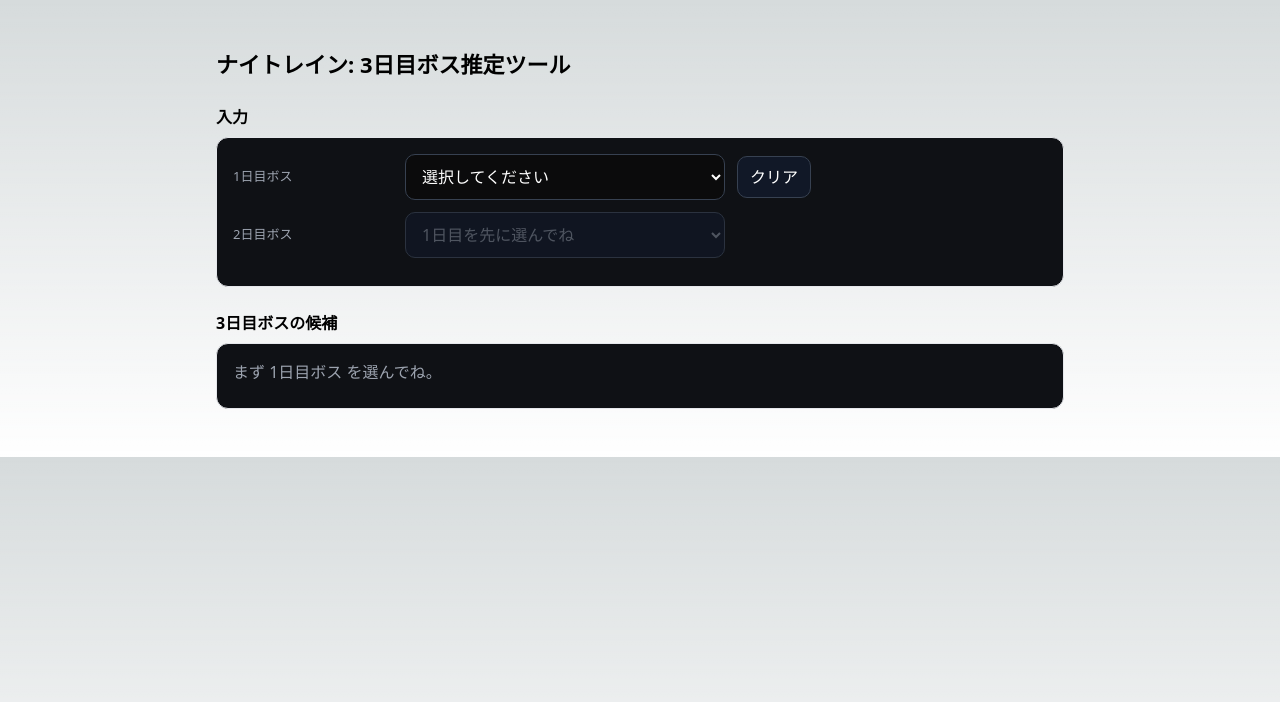
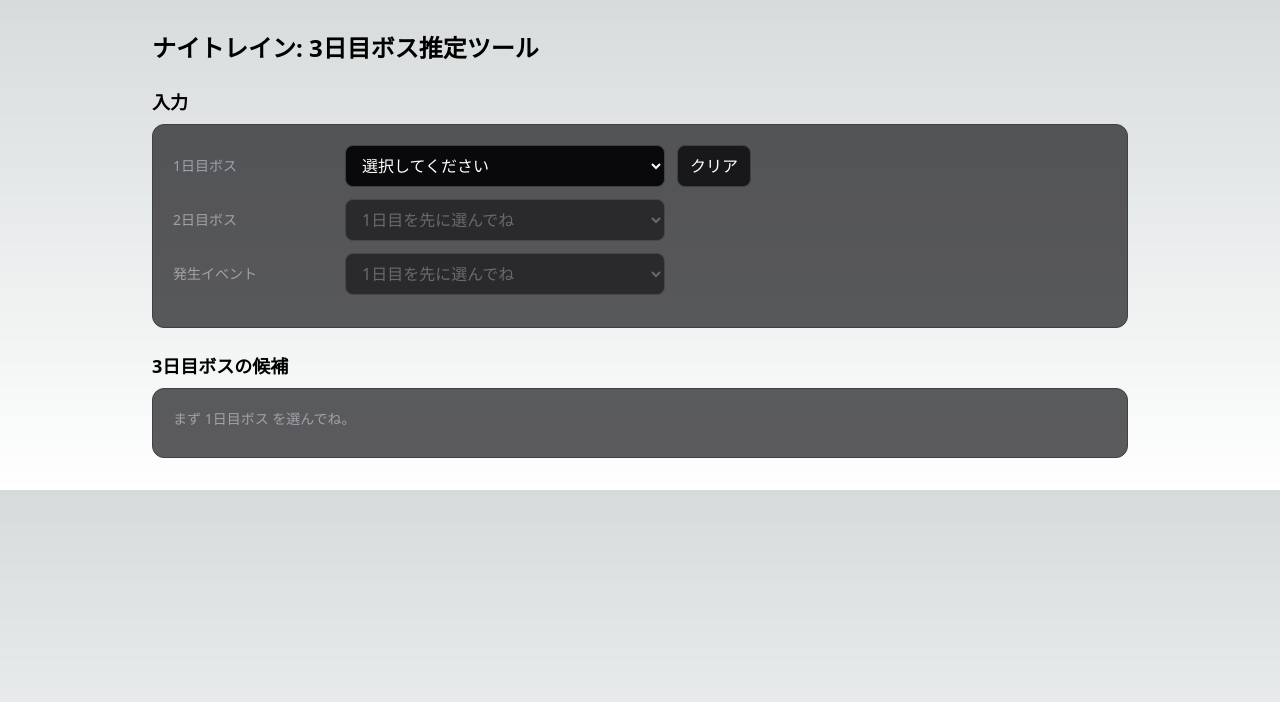
Before and after one commit to Fumiya-Soeno/memosta-api, a Next.js app: page /nightreign/bosses in a window 1280 px wide. Shown: the top 702 px of the page. Built offline with nearby package versions, Linux system fonts and the light colour scheme.

Commit message:
発生イベントを考慮できるように更新

```diff
--- a/pages/nightreign/bosses.tsx
+++ b/pages/nightreign/bosses.tsx
@@ -2,41 +2,15 @@
 
 import React, { useMemo, useState } from "react";
 
-/**
- * ナイトレイン: 1日目/2日目 から 3日目ボス候補を推定するUI
- * -----------------------------------------------------------
- * ✅ 挙動
- *  - 1日目ボスを選ぶ → その時点での 3日目候補 を一覧表示
- *  - 2日目ドロップダウンは 1日目を選ぶまで非活性
- *  - 1日目を選ぶと、2日目の選択肢は「起こり得る候補が先頭に並び、それ以外(ありえないパターン) も選択可」※その場合の3日目は「ナメレス」と判定
- *  - 2日目を選ぶと、3日目候補を更に絞り込み
- *
- * 🗂 データ構造
- *  mapping: Record<Day1, Record<Day2, Day3[]>>
- *  例) mapping["亜人/鈴玉狩り"]["忌み鬼 / ツリーガード"] = ["グラディウス"]
- *
- * 🔧 使い方
- *  - 下の DEFAULT_MAPPING をあなたの表に合わせて更新してください。
- *  - 1日目・2日目・3日目の候補名は完全一致で管理します。
- */
-
+/** 型 */
 type Day1 = string;
 type Day2 = string;
 type Day3 = string;
-
 type Mapping = Record<Day1, Record<Day2, Day3[]>>;
 
-// ---- ここをあなたの最新リストで埋めてね！ ------------------------------
-// 画像から読み取れた一部のみ例として入れてあるよ。足りない分はどんどん追加OK。
-// 重複は自動でユニーク化されるから、遠慮なく配列へ。
+/** Day1×Day2→Day3 */
 const DEFAULT_MAPPING: Mapping = {
-  // 亜人 / 鈴玉狩り
-  "亜人/鈴玉狩り": {
-    忌み鬼: ["グラディウス"],
-    ツリーガード: ["グラディウス"],
-  },
-
-  // 王族の幽鬼
+  "亜人/鈴玉狩り": { 忌み鬼: ["グラディウス"], ツリーガード: ["グラディウス"] },
   王族の幽鬼: {
     "坩堝&黄金カバ": ["リブラ"],
     死儀礼の鳥: ["リブラ"],
@@ -45,17 +19,13 @@ const DEFAULT_MAPPING: Mapping = {
     竜人兵: ["フルゴール"],
     無名の王: ["フルゴール", "ナメレス"],
   },
-
-  // 接ぎ木の君主
   接ぎ木の君主: {
-    神肌のふたり: ["マリス", "カリゴ"], // 両パターンあり
+    神肌のふたり: ["マリス", "カリゴ"],
     降る星の成獣: ["マリス"],
     ツリーガード: ["マリス", "ナメレス"],
     竜のツリーガード: ["カリゴ"],
     冷たい谷の踊り子: ["カリゴ", "ナメレス"],
   },
-
-  // 英雄のガーゴイル
   英雄のガーゴイル: {
     "坩堝&黄金カバ": ["エデレ"],
     僻地の宿将: ["エデレ"],
@@ -65,17 +35,13 @@ const DEFAULT_MAPPING: Mapping = {
     神肌のふたり: ["マリス"],
     降る星の成獣: ["マリス"],
   },
-
-  // 夜の騎兵
   夜の騎兵: {
-    僻地の宿将: ["エデレ", "フルゴール", "ナメレス"], // 両候補
+    僻地の宿将: ["エデレ", "フルゴール", "ナメレス"],
     古竜: ["エデレ"],
     "坩堝&黄金カバ": ["エデレ"],
     竜人兵: ["フルゴール", "ナメレス"],
     無名の王: ["フルゴール"],
   },
-
-  // 溶鉄デーモン
   溶鉄デーモン: {
     竜のツリーガード: ["グノスター", "カリゴ"],
     竜人兵: ["グノスター"],
@@ -85,8 +51,6 @@ const DEFAULT_MAPPING: Mapping = {
     ツリーガード: ["マリス"],
     降る星の成獣: ["マリス"],
   },
-
-  // 戦場の宿将
   戦場の宿将: {
     神肌のふたり: ["リブラ"],
     "坩堝&黄金カバ": ["リブラ", "ナメレス"],
@@ -96,8 +60,6 @@ const DEFAULT_MAPPING: Mapping = {
     竜人兵: ["グノスター"],
     大土竜: ["グノスター", "ナメレス"],
   },
-
-  // 貪食ドラゴン
   貪食ドラゴン: {
     僻地の宿将: ["エデレ", "フルゴール"],
     "坩堝&黄金カバ": ["エデレ"],
@@ -108,8 +70,6 @@ const DEFAULT_MAPPING: Mapping = {
     神肌のふたり: ["マリス"],
     降る星の成獣: ["マリス"],
   },
-
-  // ミミズ顔
   ミミズ顔: {
     僻地の宿将: ["エデレ", "フルゴール"],
     "坩堝&黄金カバ": ["エデレ"],
@@ -120,8 +80,6 @@ const DEFAULT_MAPPING: Mapping = {
     神肌のふたり: ["マリス"],
     降る星の成獣: ["マリス"],
   },
-
-  // 公のフレイディア
   公のフレイディア: {
     "坩堝&黄金カバ": ["エデレ", "リブラ"],
     僻地の宿将: ["エデレ"],
@@ -132,8 +90,6 @@ const DEFAULT_MAPPING: Mapping = {
     神肌のふたり: ["カリゴ"],
     冷たい谷の踊り子: ["カリゴ", "ナメレス"],
   },
-
-  // ティビアの呼び舟
   ティビアの呼び舟: {
     竜のツリーガード: ["グノスター", "カリゴ"],
     大土竜: ["グノスター"],
@@ -143,8 +99,6 @@ const DEFAULT_MAPPING: Mapping = {
     "坩堝&黄金カバ": ["リブラ"],
     死儀礼の鳥: ["リブラ"],
   },
-
-  // 百足のデーモン
   百足のデーモン: {
     竜人兵: ["グノスター", "フルゴール"],
     竜のツリーガード: ["グノスター"],
@@ -155,8 +109,6 @@ const DEFAULT_MAPPING: Mapping = {
     死儀礼の鳥: ["リブラ"],
     神肌のふたり: ["リブラ"],
   },
-
-  // 爛れた樹霊
   爛れた樹霊: {
     竜のツリーガード: ["グノスター", "カリゴ"],
     大土竜: ["グノスター"],
@@ -166,74 +118,53 @@ const DEFAULT_MAPPING: Mapping = {
   },
 };
 
-// -------------------------------------------------------------------------
+/** 発生イベント → 発生する出撃（常夜の王含む） */
+const RAID_EVENT_TO_DAY3: Record<string, Day3[]> = {
+  歩く霊廟: ["兆し", "カリゴ"],
+  隕石: ["三つ首の獣", "エデレ", "カリゴ"],
+  狂い火: ["グノスター", "リブラ"],
+  古の魔術師塔: ["グノスター", "リブラ"],
+  夜の勢力: ["三つ首の獣", "兆し", "フルゴール"],
+  新たな夜の脅威: ["エデレ", "フルゴール"],
+  忌み鬼: ["グノスター", "エデレ", "ナメレス"],
+  巨大な水泡: ["グノスター", "カリゴ", "ナメレス"],
+  蟲の大群: ["マリス", "リブラ", "ナメレス"],
+  悪魔の呪い: ["フルゴール", "カリゴ", "ナメレス"],
+};
 
-const uniq = <T,>(arr: T[]): T[] => Array.from(new Set(arr));
-
+/** 小物ユーティリティ */
+const uniq = <T,>(arr: T[]) => Array.from(new Set(arr));
 const allDay1 = Object.keys(DEFAULT_MAPPING).sort();
-
 const getAllDay2 = (mapping: Mapping): Day2[] =>
   uniq(Object.values(mapping).flatMap((m2) => Object.keys(m2 || {}))).sort();
 
 const getDay2Options = (mapping: Mapping, day1?: Day1) => {
   const all2 = getAllDay2(mapping);
-  if (!day1) return all2; // 1日目未選択なら全候補を提示
+  if (!day1) return all2;
   const valids = Object.keys(mapping[day1] || {});
   const invalids = all2.filter((d) => !valids.includes(d));
-  // 起こり得る候補を先頭、その後に“選ぶとナメレス”候補
   return [...valids.sort(), ...invalids.sort()];
 };
 
 const getDay3ByDay1 = (mapping: Mapping, day1?: Day1) => {
   if (!day1) return [] as Day3[];
-  const m2 = mapping[day1] || {};
-  const all = Object.values(m2).flat();
-  return uniq(all).sort();
+  return uniq(Object.values(mapping[day1] || {}).flat()).sort();
 };
 
 const getDay3ByDay1Day2 = (mapping: Mapping, day1?: Day1, day2?: Day2) => {
-  // day1/day2 が揃っていれば、
-  //  1) 正常な組み合わせ → 候補一覧
-  //  2) 未定義(ありえない) → 「ナメレス」を返す
   if (!day1 || !day2) return [] as Day3[];
   const list = mapping[day1]?.[day2];
-  if (!list) return ["ナメレス"];
-  return uniq(list).sort();
+  return list ? uniq(list).sort() : (["ナメレス"] as Day3[]);
 };
 
-const Badge: React.FC<{ children: React.ReactNode }> = ({ children }) => (
-  <span
-    style={{
-      display: "inline-flex",
-      alignItems: "center",
-      padding: "4px 10px",
-      fontSize: 14,
-      borderRadius: 9999,
-      border: "1px solid var(--border, #e5e7eb)",
-      background: "var(--bg, #0b0b0c)",
-      color: "var(--fg, #fff)",
-      margin: 4,
-      whiteSpace: "nowrap",
-    }}
-  >
-    {children}
-  </span>
-);
-
-const Section: React.FC<{ title: string; children: React.ReactNode }> = ({
+/** プレゼンテーション部品（Tailwind） */
+const Card: React.FC<{ title: string; children: React.ReactNode }> = ({
   title,
   children,
 }) => (
-  <section style={{ marginTop: 24 }}>
-    <h2 style={{ fontSize: 16, fontWeight: 700, marginBottom: 8 }}>{title}</h2>
-    <div
-      style={{
-        padding: 16,
-        border: "1px solid #e5e7eb",
-        borderRadius: 12,
-        background: "#0f1115",
-      }}
-    >
+  <section className="mt-6">
+    <h2 className="text-base md:text-lg font-bold mb-2">{title}</h2>
+    <div className="p-4 md:p-5 rounded-xl border border-zinc-700 bg-zinc-900/70">
       {children}
     </div>
   </section>
@@ -243,76 +174,58 @@ const Row: React.FC<{ label: string; children: React.ReactNode }> = ({
   label,
   children,
 }) => (
-  <div
-    style={{
-      display: "grid",
-      gridTemplateColumns: "160px 1fr",
-      gap: 12,
-      alignItems: "center",
-      marginBottom: 12,
-    }}
-  >
-    <div style={{ color: "#9ca3af", fontSize: 13 }}>{label}</div>
+  <div className="grid grid-cols-1 md:grid-cols-[160px_1fr] items-center gap-3 mb-3">
+    <div className="text-zinc-400 text-xs md:text-sm">{label}</div>
     <div>{children}</div>
   </div>
 );
 
-const Select: React.FC<
-  React.SelectHTMLAttributes<HTMLSelectElement> & { width?: number }
-> = ({ width = 320, children, ...props }) => (
+const SelectBase: React.FC<React.SelectHTMLAttributes<HTMLSelectElement>> = ({
+  className = "",
+  ...props
+}) => (
   <select
     {...props}
-    style={{
-      width,
-      padding: "10px 12px",
-      borderRadius: 10,
-      border: "1px solid #374151",
-      background: props.disabled ? "#111827" : "#0b0b0c",
-      color: props.disabled ? "#6b7280" : "#fff",
-      outline: "none",
-    }}
-  >
+    className={`w-full md:w-[320px] min-h-10 rounded-lg border border-zinc-700 bg-zinc-950 text-white px-3 py-2 outline-none disabled:bg-zinc-900 disabled:text-zinc-500 ${className}`}
+  />
+);
+
+const Badge: React.FC<{ children: React.ReactNode }> = ({ children }) => (
+  <span className="inline-flex items-center px-2.5 py-1 rounded-full border border-zinc-700 bg-zinc-900 text-white text-sm leading-none m-1">
     {children}
-  </select>
+  </span>
 );
 
 const Hint: React.FC<{ children: React.ReactNode }> = ({ children }) => (
-  <p style={{ color: "#9ca3af", fontSize: 12, marginTop: 8 }}>{children}</p>
+  <p className="text-[11.5px] md:text-xs text-zinc-400 mt-2">{children}</p>
 );
 
 const ResetButton: React.FC<{ onClick: () => void }> = ({ onClick }) => (
   <button
     onClick={onClick}
-    style={{
-      padding: "8px 12px",
-      borderRadius: 10,
-      border: "1px solid #374151",
-      background: "#111827",
-      color: "#fff",
-      cursor: "pointer",
-    }}
+    className="min-h-10 px-3 py-2 rounded-lg border border-zinc-700 bg-zinc-900 text-white"
   >
     クリア
   </button>
 );
 
+/** メイン */
 const Bosses: React.FC<{ mapping?: Mapping }> = ({
   mapping = DEFAULT_MAPPING,
 }) => {
   const [day1, setDay1] = useState<Day1 | "">("");
   const [day2, setDay2] = useState<Day2 | "">("");
+  const [raid, setRaid] = useState<string | "">("");
 
   const day2Options = useMemo(
     () => getDay2Options(mapping, day1 || undefined),
     [mapping, day1]
   );
-
-  const day3CandidatesByDay1 = useMemo(
+  const day3ByDay1 = useMemo(
     () => getDay3ByDay1(mapping, day1 || undefined),
     [mapping, day1]
   );
-
-  const day3CandidatesByBoth = useMemo(
+  const day3ByBoth = useMemo(
     () => getDay3ByDay1Day2(mapping, day1 || undefined, day2 || undefined),
     [mapping, day1, day2]
   );
@@ -320,24 +233,33 @@ const Bosses: React.FC<{ mapping?: Mapping }> = ({
   const reset = () => {
     setDay1("");
     setDay2("");
+    setRaid("");
   };
 
-  const candidates = day2 ? day3CandidatesByBoth : day3CandidatesByDay1;
+  const baseCandidates = day2 ? day3ByBoth : day3ByDay1;
+  const finalCandidates = useMemo(() => {
+    if (!raid) return baseCandidates;
+    const set = new Set((RAID_EVENT_TO_DAY3[raid] || []) as Day3[]);
+    return baseCandidates.filter((c) => set.has(c));
+  }, [baseCandidates, raid]);
+
+  const allRaids = Object.keys(RAID_EVENT_TO_DAY3);
 
   return (
-    <div style={{ maxWidth: 880, margin: "32px auto", padding: 16 }}>
-      <h1 style={{ fontSize: 22, fontWeight: 800, marginBottom: 8 }}>
+    <div className="max-w-5xl mx-auto px-4 md:px-6 my-4 md:my-8">
+      <h1 className="text-xl md:text-2xl font-extrabold mb-2 leading-tight">
         ナイトレイン: 3日目ボス推定ツール
       </h1>
 
-      <Section title="入力">
+      <Card title="入力">
         <Row label="1日目ボス">
-          <div style={{ display: "flex", gap: 12, alignItems: "center" }}>
-            <Select
+          <div className="flex flex-col md:flex-row gap-3 md:gap-3 w-full">
+            <SelectBase
               value={day1}
               onChange={(e) => {
                 setDay1(e.target.value);
-                setDay2(""); // 1日目が変わったら2日目はリセット
+                setDay2("");
+                setRaid("");
               }}
             >
               <option value="" disabled>
@@ -348,16 +270,21 @@ const Bosses: React.FC<{ mapping?: Mapping }> = ({
                   {d}
                 </option>
               ))}
-            </Select>
-            <ResetButton onClick={reset} />
+            </SelectBase>
+            <div className="md:w-auto w-full">
+              <ResetButton onClick={reset} />
+            </div>
           </div>
         </Row>
 
         <Row label="2日目ボス">
-          <Select
+          <SelectBase
             disabled={!day1}
             value={day2}
-            onChange={(e) => setDay2(e.target.value)}
+            onChange={(e) => {
+              setDay2(e.target.value);
+              setRaid("");
+            }}
           >
             <option value="" disabled>
               {day1 ? "選択してください" : "1日目を先に選んでね"}
@@ -372,34 +299,57 @@ const Bosses: React.FC<{ mapping?: Mapping }> = ({
                 </option>
               );
             })}
-          </Select>
+          </SelectBase>
         </Row>
-      </Section>
 
-      <Section title="3日目ボスの候補">
-        {!day1 && candidates.length === 0 && (
-          <p style={{ color: "#9ca3af" }}>まず 1日目ボス を選んでね。</p>
+        <Row label="発生イベント">
+          <SelectBase
+            disabled={!day1}
+            value={raid}
+            onChange={(e) => setRaid(e.target.value)}
+          >
+            <option value="" disabled>
+              {day1 ? "（任意）イベントを選択" : "1日目を先に選んでね"}
+            </option>
+            {allRaids.map((r) => (
+              <option key={r} value={r}>
+                {r}
+              </option>
+            ))}
+          </SelectBase>
+        </Row>
+      </Card>
+
+      <Card title="3日目ボスの候補">
+        {!day1 && baseCandidates.length === 0 && (
+          <p className="text-zinc-400 text-sm">まず 1日目ボス を選んでね。</p>
         )}
-        {day1 && candidates.length === 0 && (
-          <p style={{ color: "#fda4af" }}>
-            該当データが見つからないよ。DEFAULT_MAPPING を確認してね。
+
+        {day1 && raid && finalCandidates.length === 0 && (
+          <p className="text-pink-300 text-sm">
+            イベント「{raid}
+            」の観測からは該当候補がなかったよ。マッピングや入力を見直してみてね。
           </p>
         )}
-        {candidates.length > 0 && (
-          <div style={{ display: "flex", flexWrap: "wrap" }}>
-            {candidates.map((name) => (
+
+        {finalCandidates.length > 0 && (
+          <div className="flex flex-wrap -mx-1">
+            {finalCandidates.map((name) => (
               <Badge key={name}>{name}</Badge>
             ))}
           </div>
         )}
+
         <Hint>
-          {day1 && !day2
+          {!day1
+            ? ""
+            : !day2 && !raid
             ? "※ 1日目のみ確定時点での候補一覧だよ"
-            : day1 && day2
+            : day1 && day2 && !raid
             ? "※ 1日目+2日目の組み合わせから導かれる候補だよ"
-            : ""}
+            : "※ 発生イベントでさらに絞り込んだ候補だよ"}
         </Hint>
-      </Section>
+      </Card>
     </div>
   );
 };
```
